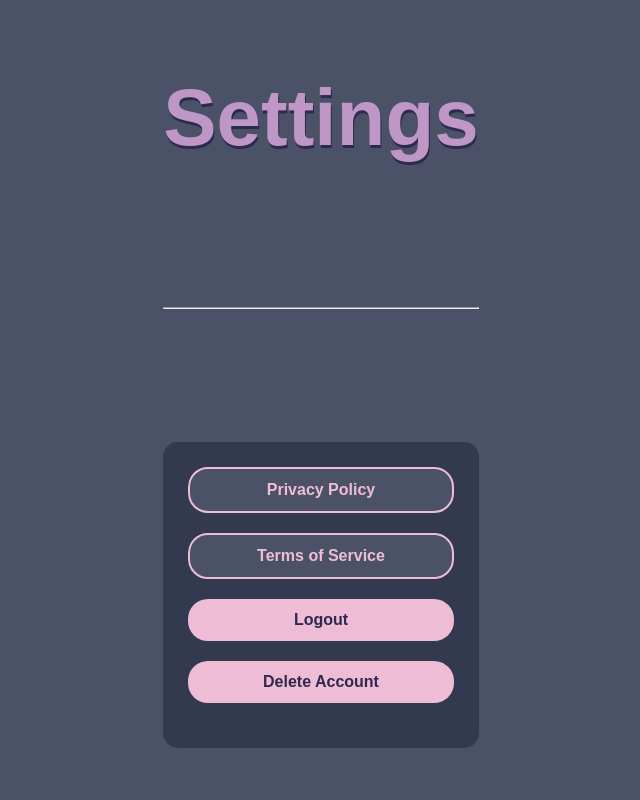
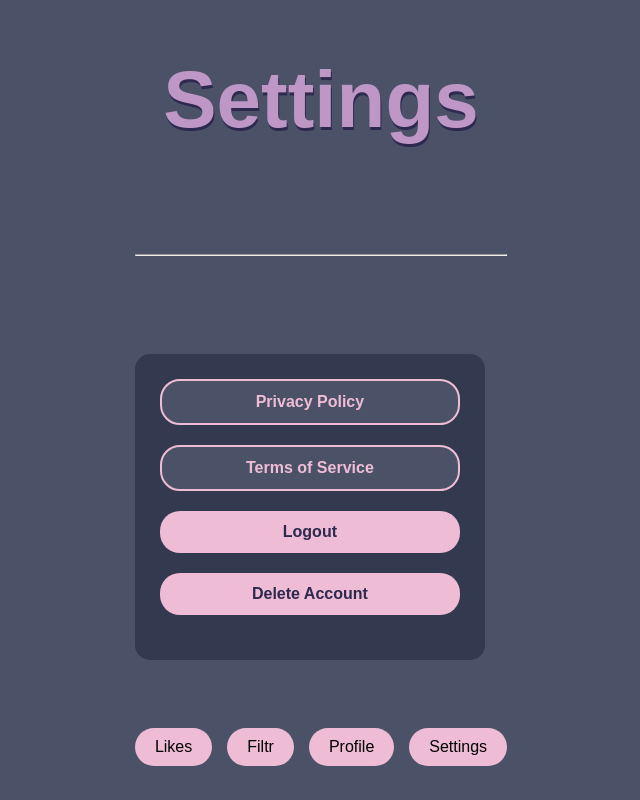
Before and after one commit to AdamWittmann/DatingApp, a Flask app: page /settings in a window 1280 px wide. Shown: the whole page, without its empty margins (319-959 px from the left). Run offline with Flask 3, Linux system fonts and the light colour scheme.

Commit message:
added the navigation manu at the bottom of each page

```diff
--- a/project/static/css/settings.css
+++ b/project/static/css/settings.css
@@ -82,3 +82,35 @@ header {
 .settings-container input:hover {
     background-color: #BE97C6;
 }
+.footer-nav {
+    list-style-type: none;
+    justify-content: center;
+
+    padding: 0;
+    display: flex;
+    justify-content: center; /* Centers the buttons horizontally */
+    gap: 15px; /* Space between buttons */
+
+}
+
+.footer-nav li {
+    display: inline; /* Makes the list items horizontal */
+}
+
+.footer-nav a {
+    display: inline-block;
+    padding: 10px 20px;
+    text-decoration: none;
+    background-color: #EFBCD5; /* Button color */
+    color: black;
+    border-radius: 5px;
+    text-align: center;
+    font-family: Arial, sans-serif;
+    font-size: 16px;
+    border-radius: 50px;
+
+}
+
+.footer-nav a:hover {
+    background-color: #8661c1 /* Darker color on hover */
+}
--- a/project/templates/settings.html
+++ b/project/templates/settings.html
@@ -26,5 +26,14 @@
         </ul>
     </div>
 </body>
-
+<footer>
+    <nav>
+        <ul class="footer-nav">
+            <li><a href="page1.html">Likes</a></li>
+            <li><a href="/filtr">Filtr</a></li>
+            <li><a href="/profile">Profile</a></li>
+            <li><a href="/settings">Settings</a></li>
+        </ul>
+    </nav>
+  </footer>
 </html>
```
Also changed, not shown: project/static/css/filtr.css (+33 -0 lines), project/templates/filtr.html (+11 -1 lines), project/templates/profile.html (+6 -5 lines), project/static/js/settings.js (line endings or trailing spaces).
